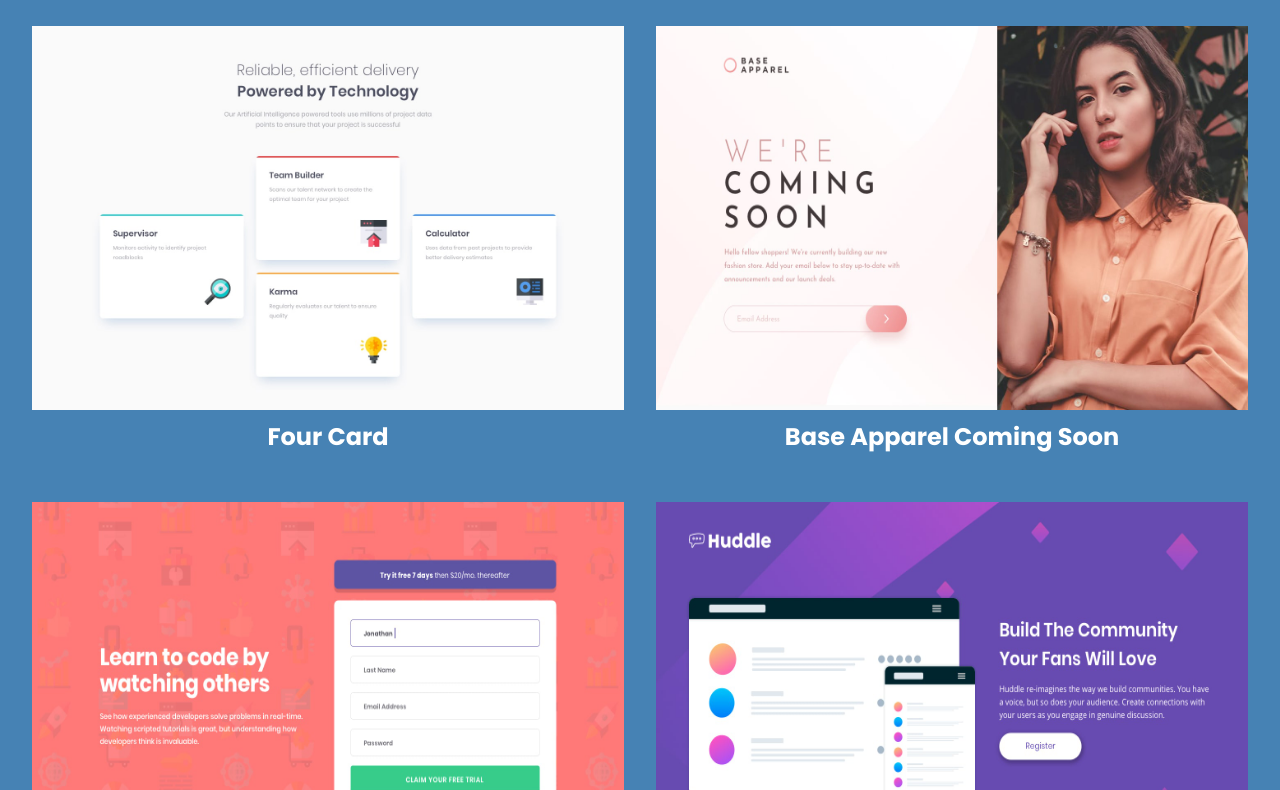
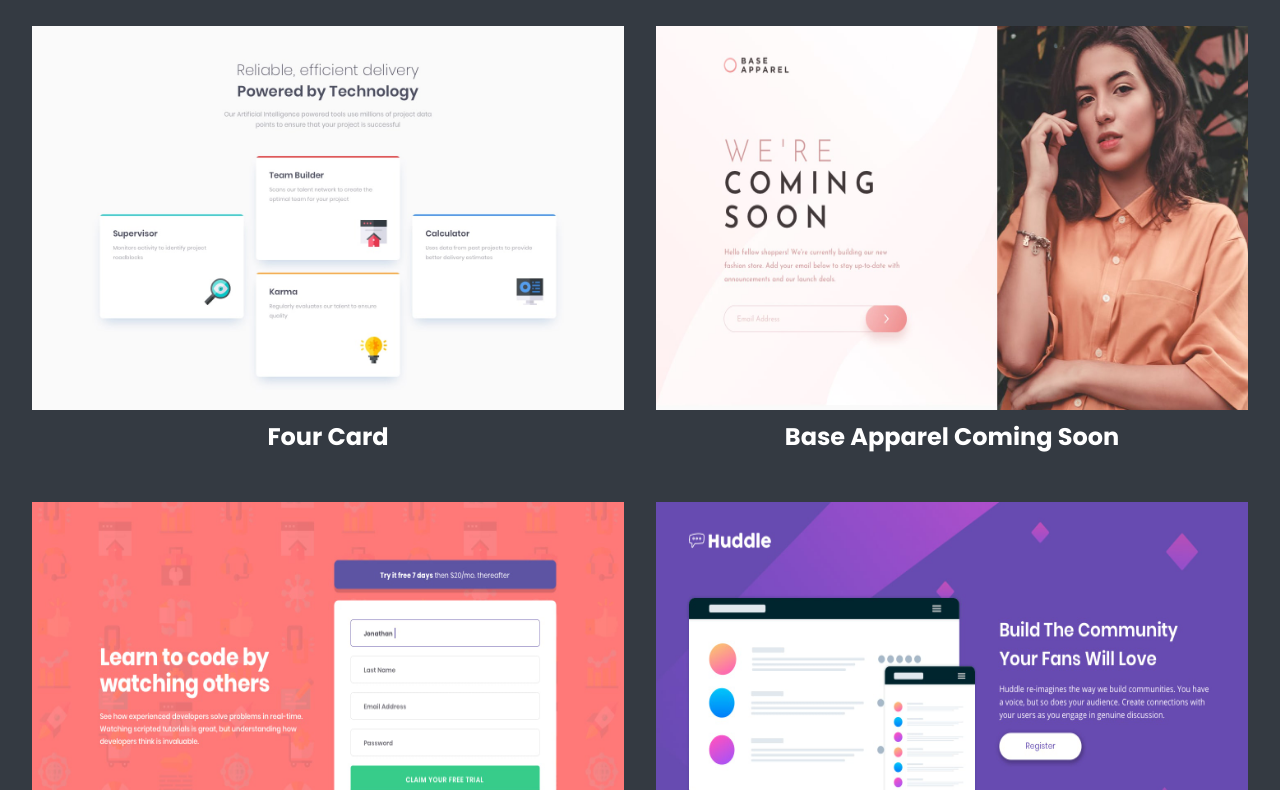
Before and after one commit to IvayloBorisov/HTML5-CSS3, a plain HTML site: page index.html in a window 1280 px wide. Shown: the part 94-884 px from the top of the page. Drawn offline with Linux system fonts and the light colour scheme.

Commit message:
Update background color

```diff
--- a/style.css
+++ b/style.css
@@ -16,7 +16,7 @@ body {
     text-align: center;
     display: flex;
     flex-direction: column;
-    background-color: steelblue;
+    background-color: rgb(52, 58, 66);
 }
 
 .wrapper h1 {
```
